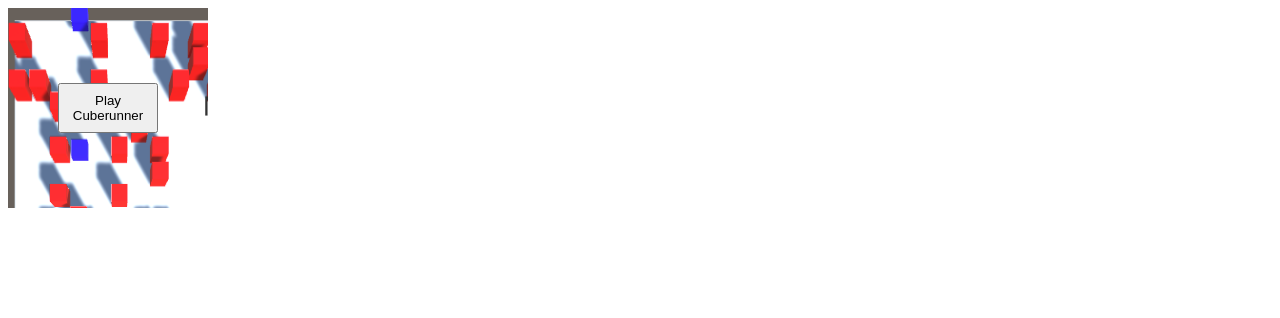
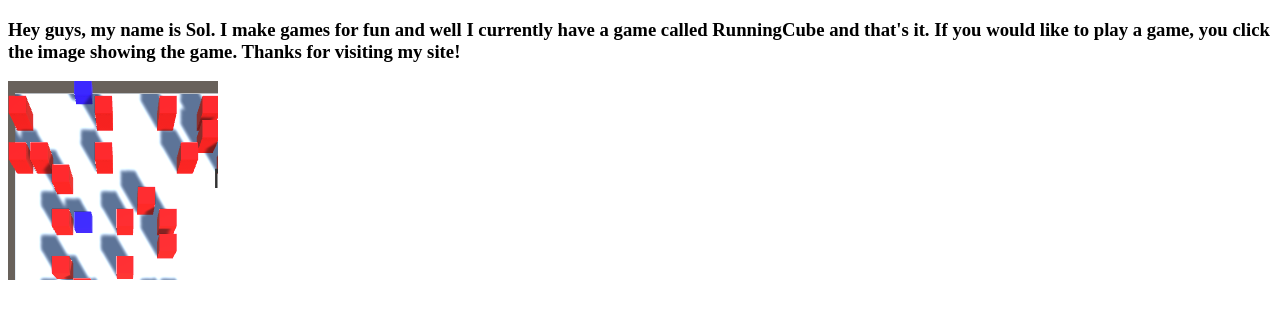
Before and after one commit to solsahar/solsahar.github.io, a plain HTML site: page index.html in a window 1280 px wide. Drawn offline with Linux system fonts and the light colour scheme.

Commit message:
Added discription v1.0 to website

```diff
--- a/index.html
+++ b/index.html
@@ -4,9 +4,9 @@
     <link rel="stylesheet" href="style.css">
 </head>
 <body>
-    <div id="container">
-        <img id="img" src="images/runningcube/RunningCube.PNG" alt="RunningCube">
-        <button href="games/runningcube/index.html" id="start-rc" class="btn">Play Cuberunner</button>
-    </div>
+    <h3>Hey guys, my name is Sol. I make games for fun and well I currently have a game called RunningCube and that's it. If you would like to play a game, you click the image showing the game. Thanks for visiting my site!</h3>
+    <a href="games/runningcube/index.html">
+        <img src="images/runningcube/RunningCube.PNG">
+    </a>
 </body>
 </html>
```
